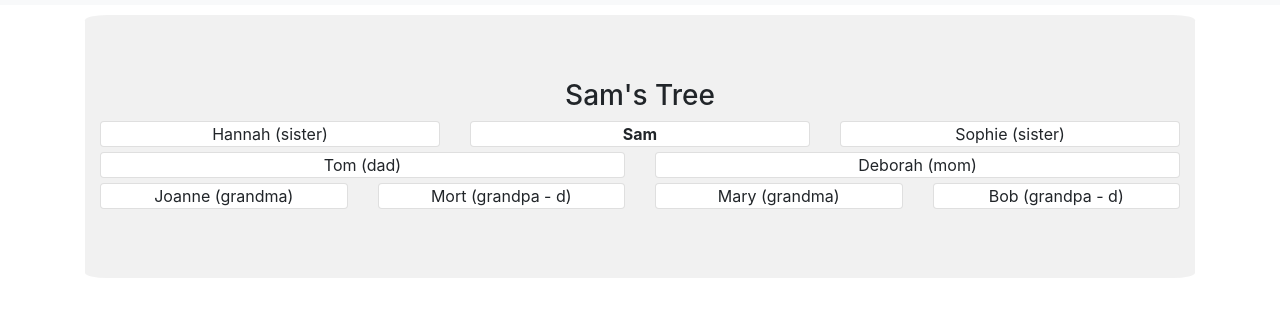
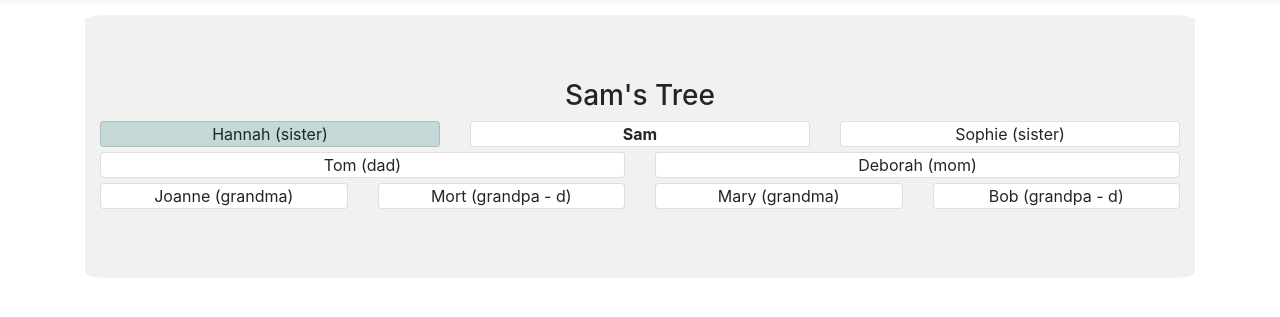
Before and after one commit to longhike/recount_proj, a website: page views/index.html in a window 1280 px wide. In both pictures the pointer is over the element 270 px from the left and 184 px from the top of the page. Shown: the part 51-368 px from the top of the page. Drawn offline with nearby package versions, Linux system fonts and the light colour scheme.

Commit message:
css cleaned up

```diff
--- a/views/style.css
+++ b/views/style.css
@@ -11,3 +11,8 @@ a:hover{
 .row {
     margin-bottom: 5px;
 }
+
+._col > .card:hover {
+    cursor: pointer;
+    background-color: rgba(95, 158, 160, .3);
+}
```
